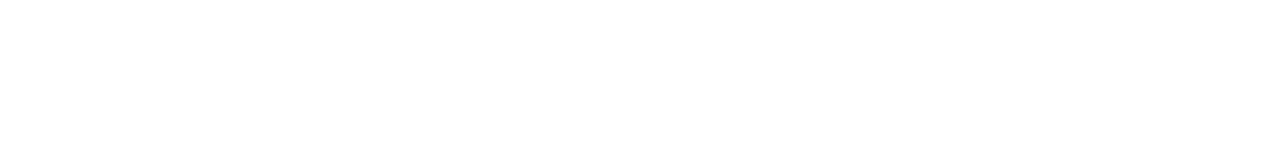
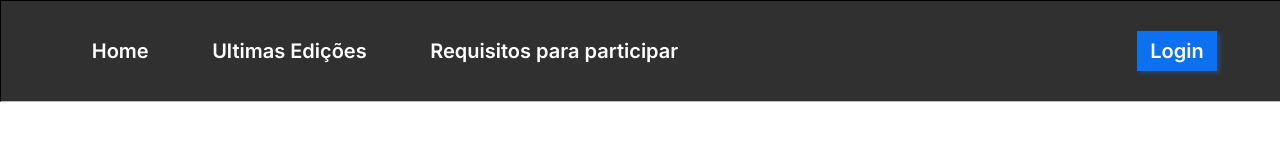
Before and after one commit to Edmilson2606/bootcamp-dnc, a plain HTML site: page index.html in a window 1280 px wide. Drawn offline with Linux system fonts and the light colour scheme.

Commit message:
Criação do Estilo CSS do Menu

```diff
--- /dev/null
+++ b/estilo.css
@@ -0,0 +1,54 @@
+/* Importação de Fonte */
+@import url('https://fonts.googleapis.com/css2?family=Inter:wght@100..900&display=swap');
+
+    body{
+        margin: 0px;
+        padding: 0px;
+    }
+
+    /* Menu de Navegação Pricipal */
+    #principal{
+        width: 100%;
+        height: 100px;
+        border: 1px solid black;
+        background-color: #303030;
+        display: flex;
+        justify-content: space-between;
+        align-items: center;
+        border-bottom: 1px solid #BABABA;
+    }
+
+        #menu{
+            display: flex;
+            width: 50%;
+            justify-content: space-around;
+            /* align-items: center; */
+            margin-left: 5%;
+            gap: 10px;
+        }
+
+        #principal div a{
+            font-family: Inter;
+            font-size: 20px;
+            font-weight: 600;
+            color: white;
+            text-decoration: none;
+        }
+
+            #principal div a:hover{
+                color: #CCCCCC;
+            }
+
+        #principal button{
+            margin-right: 5%;
+            background-color: #0C70F2;
+            border: 0px;
+            height: 40px;
+            width: 80px;
+            font-family: Inter;
+            font-size: 20px;
+            font-weight: 600;
+            color: white;
+            box-shadow: 3px 2px 4px rgba(12, 112, 242, 0.4);
+            cursor: pointer;
+        }
--- a/index.html
+++ b/index.html
@@ -4,8 +4,16 @@
     <meta charset="UTF-8">
     <meta name="viewport" content="width=device-width, initial-scale=1.0">
     <title>Bootcamp DNC</title>
+    <link rel="stylesheet" href="estilo.css">
 </head>
 <body>
-
+    <nav id="principal">
+        <div id="menu">
+            <a href="">Home</a>
+            <a href="">Ultimas Edições</a>
+            <a href="">Requisitos para participar</a>
+        </div>
+        <button>Login</button>
+    </nav>
 </body>
 </html>
```
